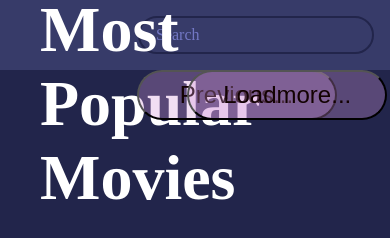
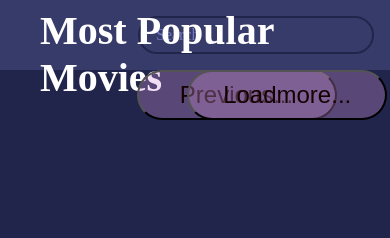
Before and after one commit to mohdfaizmaik/Popular-movies-through-api, a plain HTML site: page index.html in a window 390 px wide. Drawn offline with Linux system fonts and the light colour scheme; no server answers.

Commit message:
Update style.css

```diff
--- a/style.css
+++ b/style.css
@@ -158,3 +158,11 @@ main {
 .previous:active{
 	transform: scale(1.2);
 }
+
+@media screen and (max-width: 800px){
+	.title{
+		position: absolute;
+		top: -20px;
+		font-size: 2.5rem;
+	}
+}
```
